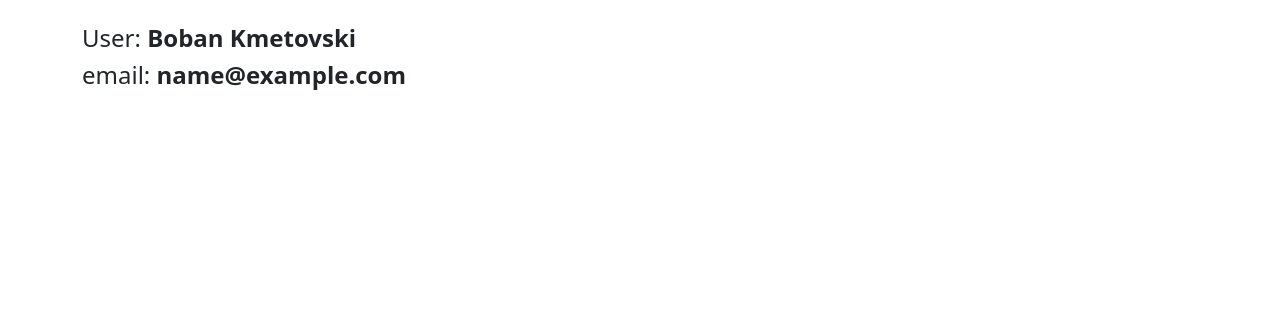
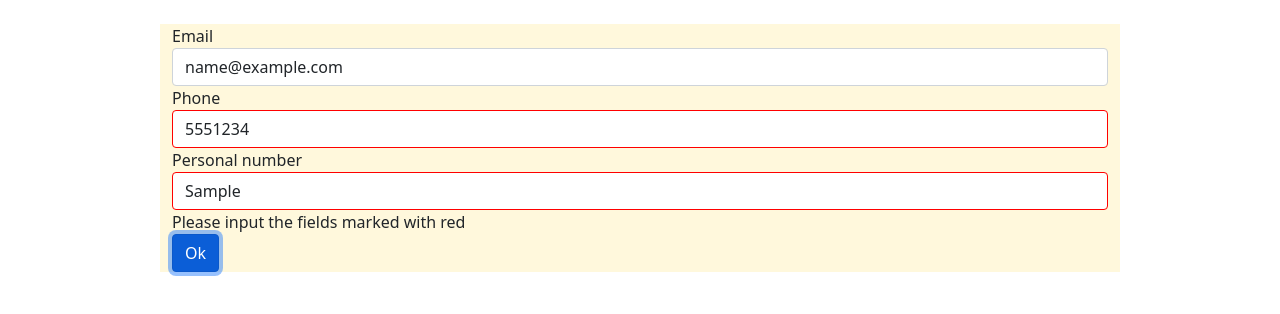
Before and after one commit to boban-kmetovski/my-project, an Angular app: page / in a window 1280 px wide. Both pictures are taken after typing "name@example.com", "5551234", "Sample" into the empty fields and a click on the button "Ok". Shown: the top 314 px of the page. Built offline with nearby package versions, Linux system fonts and the light colour scheme.

Commit message:
sections presenting

```diff
--- a/src/app/onboarding-form/onboarding-form.component.css
+++ b/src/app/onboarding-form/onboarding-form.component.css
@@ -0,0 +1,3 @@
+.field-error {
+    border:1px solid red;
+}
--- a/src/app/onboarding-form/onboarding-form.component.html
+++ b/src/app/onboarding-form/onboarding-form.component.html
@@ -1,8 +1,8 @@
 <br>
-<div class="container-sm">
+<div class="container-sm" style="background-color: cornsilk; max-width: 75%;">
     <!-- Authentication/contact info details -->
     <div *ngIf="authenticationCompleted">
-        <form #form="ngForm" (ngSubmit)="onSubmit(form)" ngNativeValidate>
+        <form #form1="ngForm" (ngSubmit)="onSubmit(form1)">
             <div class="form-group">
                 <label for="email">Email</label>
                 <input
@@ -12,7 +12,10 @@
                 placeholder="example@domain.com"
                 class="form-control"
                 [(ngModel)]="authenticationData.email"
-                required>
+                [class.field-error]="form1.submitted && email.invalid"
+                required
+                pattern=".*@.*.com"
+                #email="ngModel">
             </div>
             <div class="form-group">
                 <label for="phone">Phone</label>
@@ -23,7 +26,10 @@
                 placeholder="07# ###-###"
                 class="form-control"
                 [(ngModel)]="authenticationData.phone"
-                required>
+                pattern="07[0-9] [0-9][0-9][0-9]-[0-9][0-9][0-9]"
+                required
+                #phone="ngModel"
+                [class.field-error]="form1.submitted && phone.invalid">
             </div>
             <div class="form-group">
                 <label for="embg">Personal number</label>
@@ -34,15 +40,42 @@
                 placeholder="ddmmyyyxxxyyy"
                 class="form-control"
                 [(ngModel)]="authenticationData.embg"
-                required>
+                required
+                minlength="13"
+                maxlength="13"
+                #embg="ngModel"
+                [class.field-error]="form1.submitted && embg.invalid">
             </div>
-
+            <div *ngIf="form1.submitted && form1.invalid">Please input the fields marked with red</div>
             <button class="btn btn-primary">Ok</button>
         </form>
     </div>
     <div *ngIf="!authenticationCompleted">
         <h4>User: <b>Boban Kmetovski</b></h4>
         <h4>email: <b>{{authenticationData.email}}</b></h4>
+    </div>
+    <!-- Section #2:  -->
+    <div *ngIf="section2">
+        <h3>section2</h3>
+        <div *ngIf="!section3">
+            <button (click)="completeSection2()">continue</button>
+        </div>
+    </div>
+    <!-- Section #3:  -->
+    <div *ngIf="section3">
+        <h3>section3</h3>
+        <div *ngIf="!section4">
+            <button (click)="completeSection3()">continue</button>
+        </div>     </div>
+    <!-- Section #4:  -->
+    <div *ngIf="section4">
+        <h3>section4</h3>
+        <div *ngIf="!section5">
+            <button (click)="completeSection4()">continue</button>
+        </div>     </div>
+    <!-- Section #5:  -->
+    <div *ngIf="section5">
+        <h3>section5</h3>
     </div>
 </div>
 
--- a/src/app/onboarding-form/onboarding-form.component.ts
+++ b/src/app/onboarding-form/onboarding-form.component.ts
@@ -11,6 +11,10 @@ import { AuthenticationData } from '../data/authentication';
 export class OnboardingFormComponent implements OnInit {
 
   authenticationCompleted = true;
+  section2 = false;
+  section3 = false;
+  section4 = false;
+  section5 = false;
 
   authenticationData: AuthenticationData = {
     email: "",
@@ -26,8 +30,21 @@ export class OnboardingFormComponent implements OnInit {
 
   onSubmit(form: NgForm): void {
     console.log("before: " + this.authenticationCompleted);
-    this.authenticationCompleted=!this.authenticationCompleted;
+    if (form.valid) {
+      this.authenticationCompleted=!this.authenticationCompleted;
+      this.section2=!this.section2;
+    }
     console.log("after: " + this.authenticationCompleted);
+    console.log("formValid: ", form.valid);
   }
 
+  completeSection2(): void {
+    this.section3=!this.section3;
+  }
+  completeSection3(): void {
+    this.section4=!this.section4;
+  }
+  completeSection4(): void {
+    this.section5=!this.section5;
+  }
 }
```
